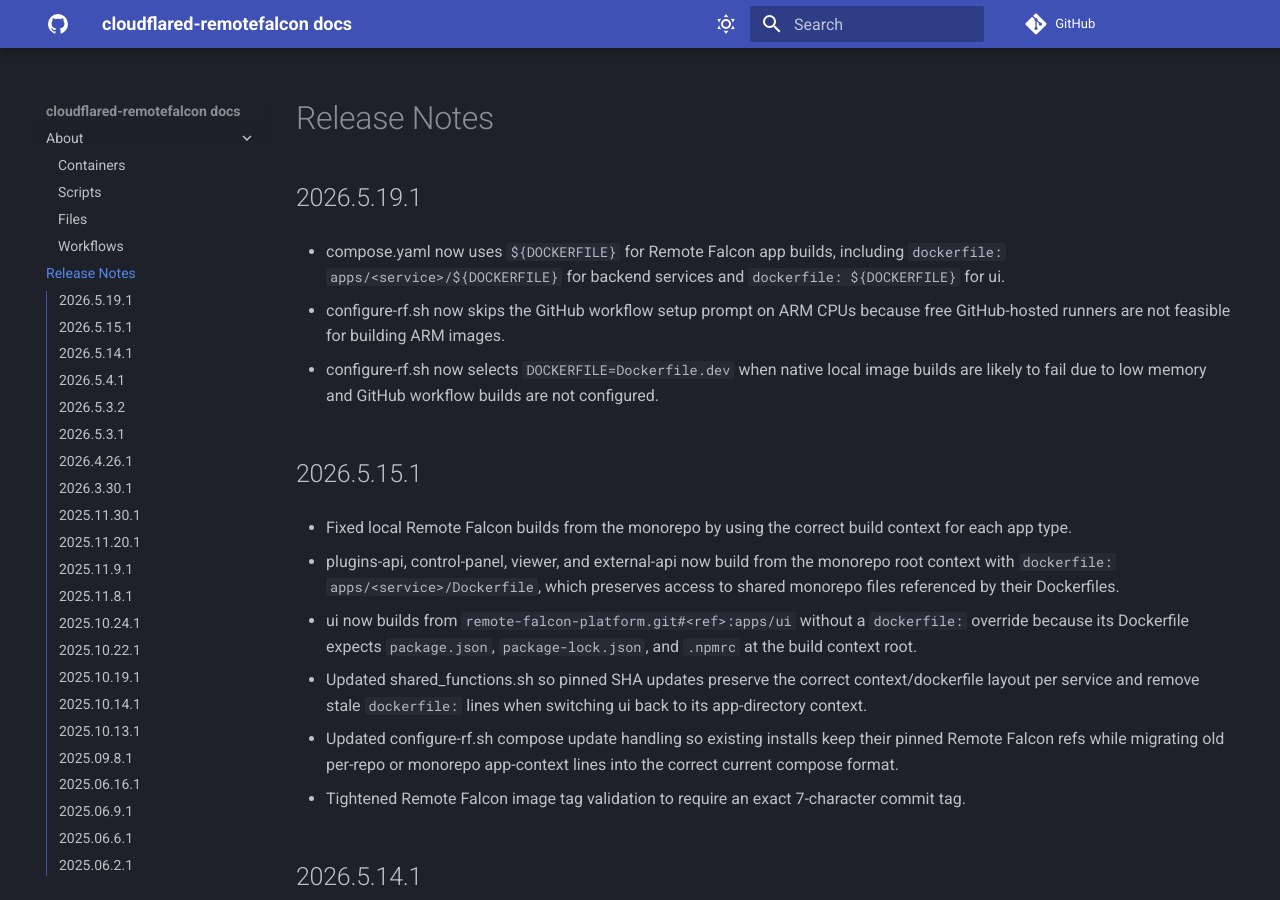
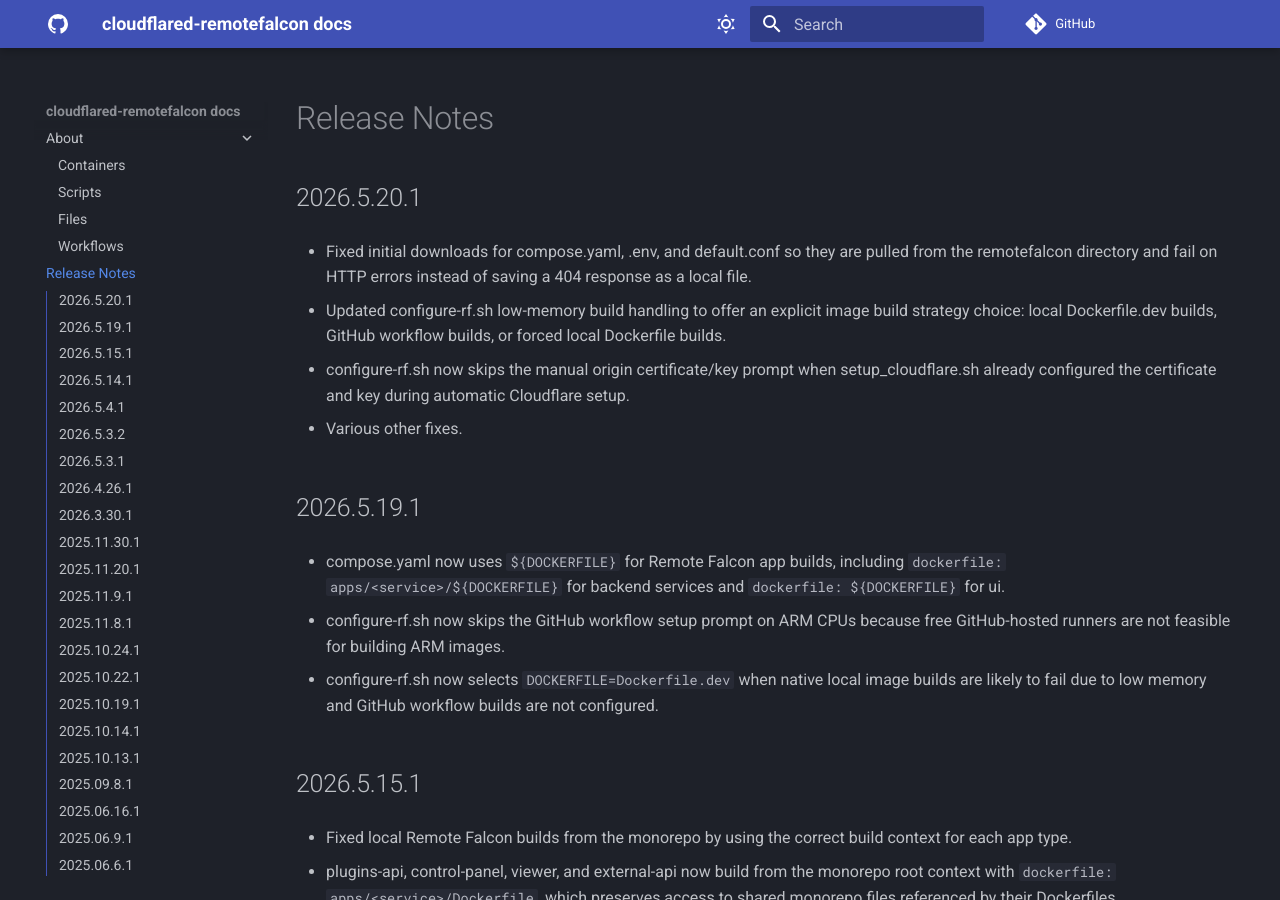
Before and after one commit to Ne0n09/cloudflared-remotefalcon, an MkDocs documentation site: the page built from docs/release-notes.md, in a window 1280 px wide and 900 px high. Built offline with MkDocs 1.6.1 and Material for MkDocs 9.7.7, drawn with Linux system fonts in a browser that asks for light colours; comment, search, counter and statistics services are not loaded.

Commit message:
- Fixed initial downloads for compose.yaml, .env, and default.conf so they are pulled from the remotefalcon directory and fail on HTTP errors instead of saving a 404 response as a local file.
- Updated configure-rf.sh low-memory build handling to offer an explicit image build strategy choice: local Dockerfile.dev builds, GitHub workflow builds, or forced local Dockerfile builds.

- configure-rf.sh now skips the manual origin certificate/key prompt when setup_cloudflare.sh already configured the certificate and key during automatic Cloudflare setup.

- Various other fixes.

```diff
--- a/docs/release-notes.md
+++ b/docs/release-notes.md
@@ -1,4 +1,14 @@
 # Release Notes
+
+## 2026.5.20.1
+
+- Fixed initial downloads for compose.yaml, .env, and default.conf so they are pulled from the remotefalcon directory and fail on HTTP errors instead of saving a 404 response as a local file.
+
+- Updated configure-rf.sh low-memory build handling to offer an explicit image build strategy choice: local Dockerfile.dev builds, GitHub workflow builds, or forced local Dockerfile builds.
+
+- configure-rf.sh now skips the manual origin certificate/key prompt when setup_cloudflare.sh already configured the certificate and key during automatic Cloudflare setup.
+
+- Various other fixes.
 
 ## 2026.5.19.1
 
```
Also changed, not shown: 6 other files.
